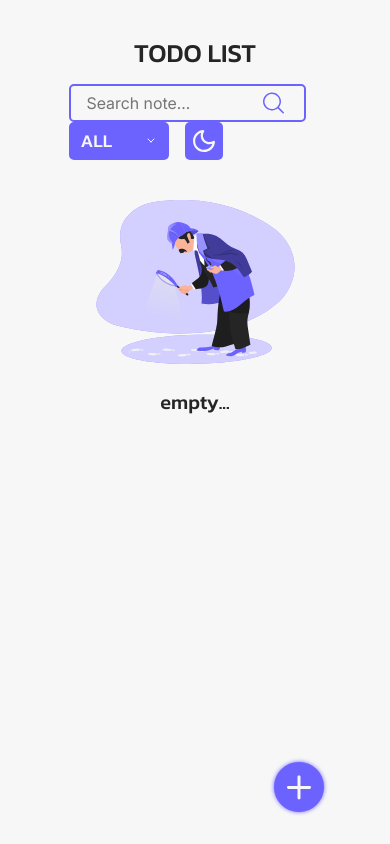
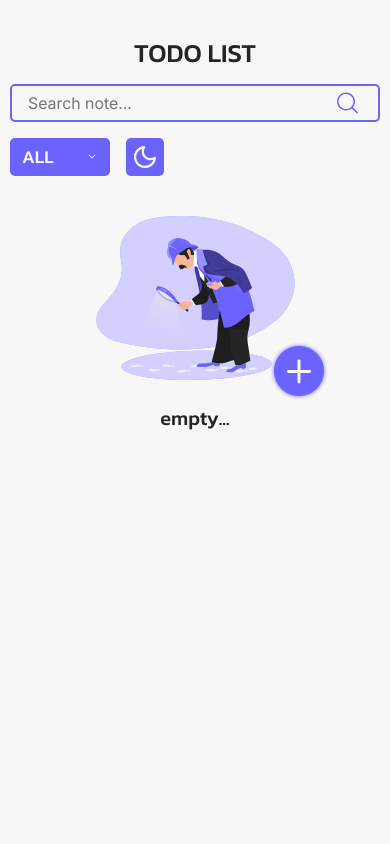
Before and after one commit to Danila-A/todo, a React (Vite) app: page / in a window 390 px wide. Built offline with nearby package versions, Linux system fonts and the light colour scheme.

Commit message:
Make responsive layout
I added respondive layout to the app could correctly displays
at smartphones

```diff
--- a/src/pages/Main/ui/Main.module.scss
+++ b/src/pages/Main/ui/Main.module.scss
@@ -1,7 +1,7 @@
 @use '../../../app/Styles/Variables.scss' as global;
 
 .wrapper {
-    height: 100%;
+    min-height: 100%;
     display: flex;
     flex-direction: column;
     &__dark {
--- a/src/shared/ui/Modal/Modal.module.scss
+++ b/src/shared/ui/Modal/Modal.module.scss
@@ -21,7 +21,6 @@
     }
     @media (max-width:500px) {
         width: 100%;
-        margin: 10px;
         padding-top: 8px;
         padding-bottom: 8px;
         padding-right: 20px;
--- a/src/widgets/header/ui/Header.module.scss
+++ b/src/widgets/header/ui/Header.module.scss
@@ -3,6 +3,10 @@
 .header {
     width: global.$contentWidth;
     margin: 0 auto;
+    @media (max-width: 500px) {
+        margin: 0;
+        width: 100%;
+    }
     .title {
         display: flex;
         justify-content: center;
@@ -18,6 +22,8 @@
             flex-grow: 1;
             @media (max-width: 500px) {
                 flex-basis: 100%;
+                margin-right: 0;
+                margin-bottom: 16px;
             }
         }
         @media (max-width: 500px) {
--- a/src/widgets/todoList/ui/TodoList/TodoList.module.scss
+++ b/src/widgets/todoList/ui/TodoList/TodoList.module.scss
@@ -5,6 +5,13 @@
     margin: 0 auto;
     height: 100%;
     position: relative;
+    flex-grow: 1;
+    @media (max-width: 500px) {
+        width: 100%;
+        margin: 0;
+        padding-right: 10px;
+        padding-left: 10px;
+    }
     &__inner {
         height: inherit;
         padding-top: 30px;
@@ -39,8 +46,11 @@
         }
     }
     .main__modalOpenButton {
-        position: absolute;
-        right: 8px;
+        position: fixed;
+        right: 15%;
         bottom: 32px;
+        @media (max-width: 500px) {
+            right: 8px;
+        }
     }
 }
```
